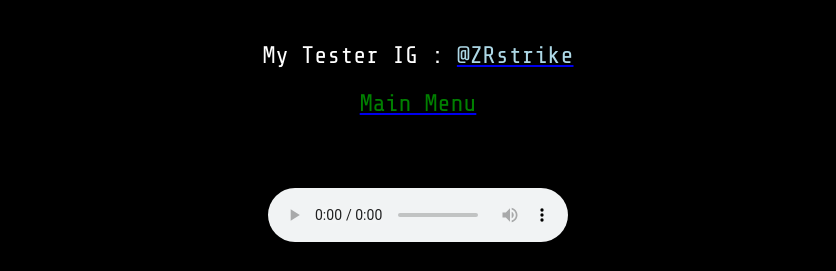
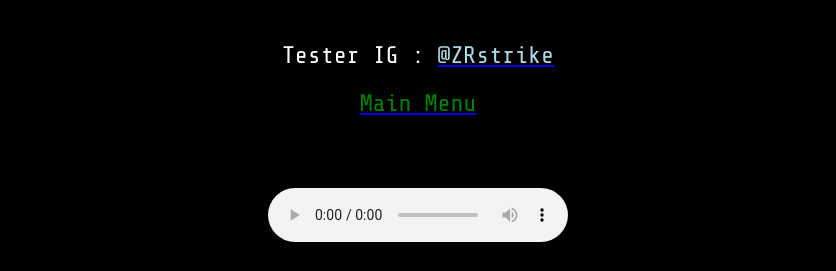
Before and after one commit to AFJOKERS/team, a plain HTML site: page index.html in a window 1280 px wide. Shown: the part 1215-1486 px from the top of the page, without its empty margins (222-1058 px from the left). Drawn offline with nearby package versions, Linux system fonts and the light colour scheme.

Commit message:
Update index.html

```diff
--- a/index.html
+++ b/index.html
@@ -374,7 +374,7 @@
               <font size="5" color="lightblue">AFJOKERS YT
             </a></font>
             <br><br>
-          <font face="Share Tech Mono" size="5" color="white"><br>My Tester IG : <a
+          <font face="Share Tech Mono" size="5" color="white"><br>Tester IG : <a
               href="https://instagram.com/zrstrike">
               <font size="5" color="lightblue">@ZRstrike
             </a></font>
```
